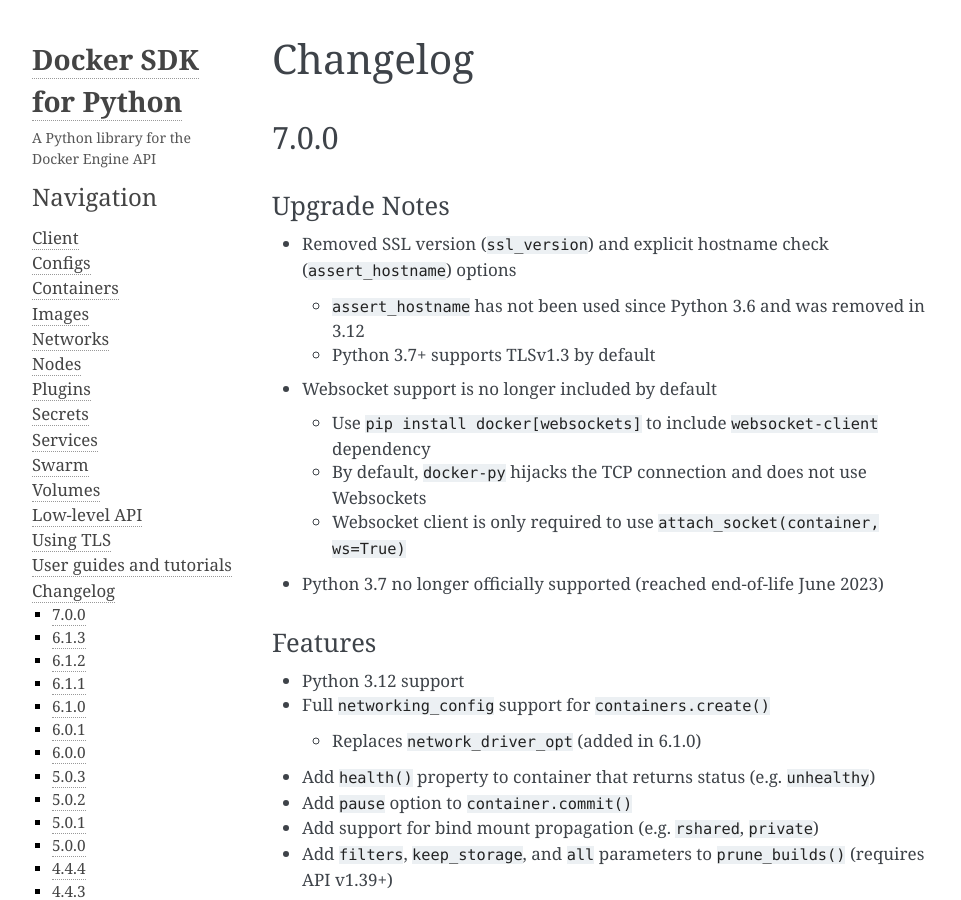
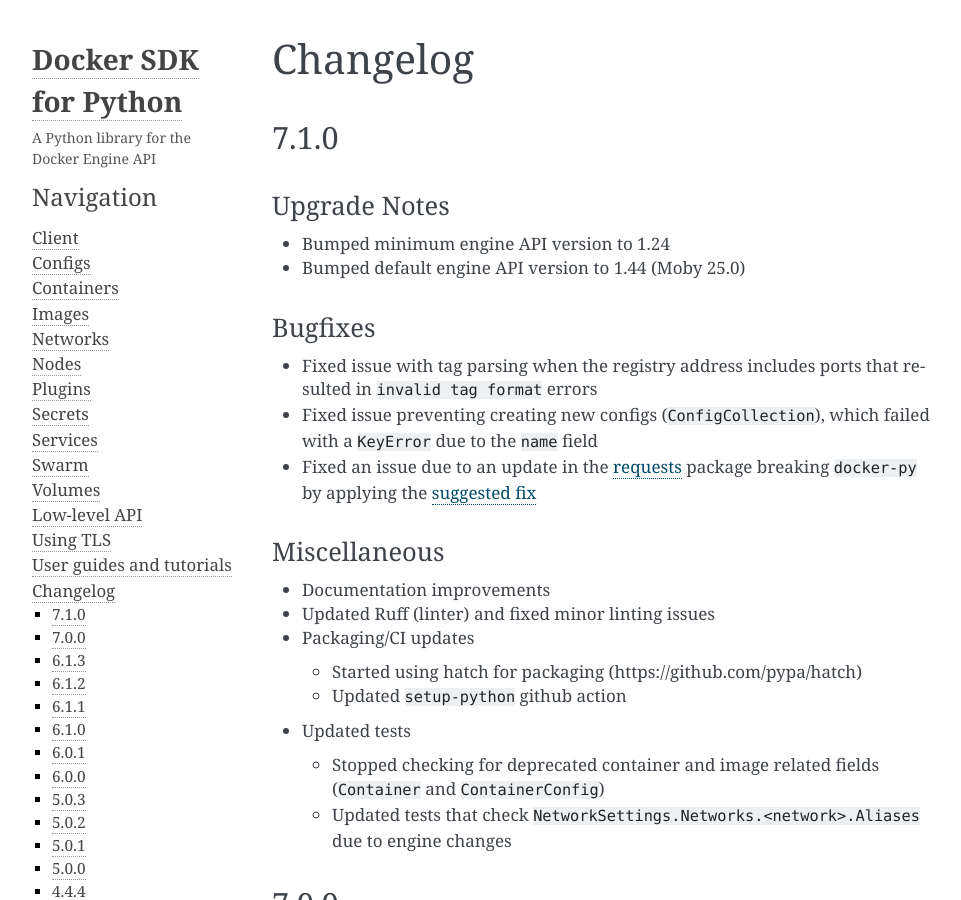
Before and after one commit to docker/docker-py, a Sphinx documentation site: the page built from docs/change-log.md, in a window 1280 px wide and 900 px high. Shown: the whole window, without its empty margins (148-1109 px from the left). Built offline with Sphinx 7.4.7, drawn with Linux system fonts in a browser that asks for light colours.

Commit message:
Added 7.1.0 changelog
Signed-off-by: Christopher Petito <47751006+krissetto@users.noreply.github.com>

```diff
--- a/docs/change-log.md
+++ b/docs/change-log.md
@@ -1,5 +1,26 @@
 Changelog
 ==========
+
+7.1.0
+-----
+### Upgrade Notes
+- Bumped minimum engine API version to 1.24
+- Bumped default engine API version to 1.44 (Moby 25.0)
+
+### Bugfixes
+- Fixed issue with tag parsing when the registry address includes ports that resulted in `invalid tag format` errors
+- Fixed issue preventing creating new configs (`ConfigCollection`), which failed with a `KeyError` due to the `name` field
+- Fixed an issue due to an update in the [requests](https://github.com/psf/requests) package breaking `docker-py` by applying the [suggested fix](https://github.com/psf/requests/pull/6710)
+
+### Miscellaneous
+- Documentation improvements
+- Updated Ruff (linter) and fixed minor linting issues
+- Packaging/CI updates
+  - Started using hatch for packaging (https://github.com/pypa/hatch)
+  - Updated `setup-python` github action
+- Updated tests
+  - Stopped checking for deprecated container and image related fields (`Container` and `ContainerConfig`)
+  - Updated tests that check `NetworkSettings.Networks.<network>.Aliases` due to engine changes
 
 7.0.0
 -----
```
